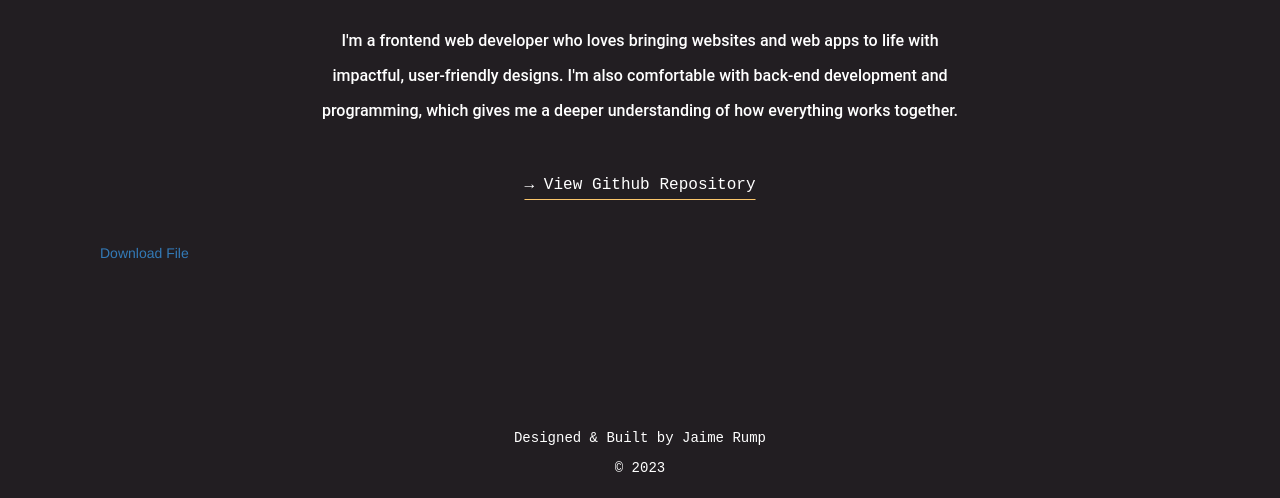
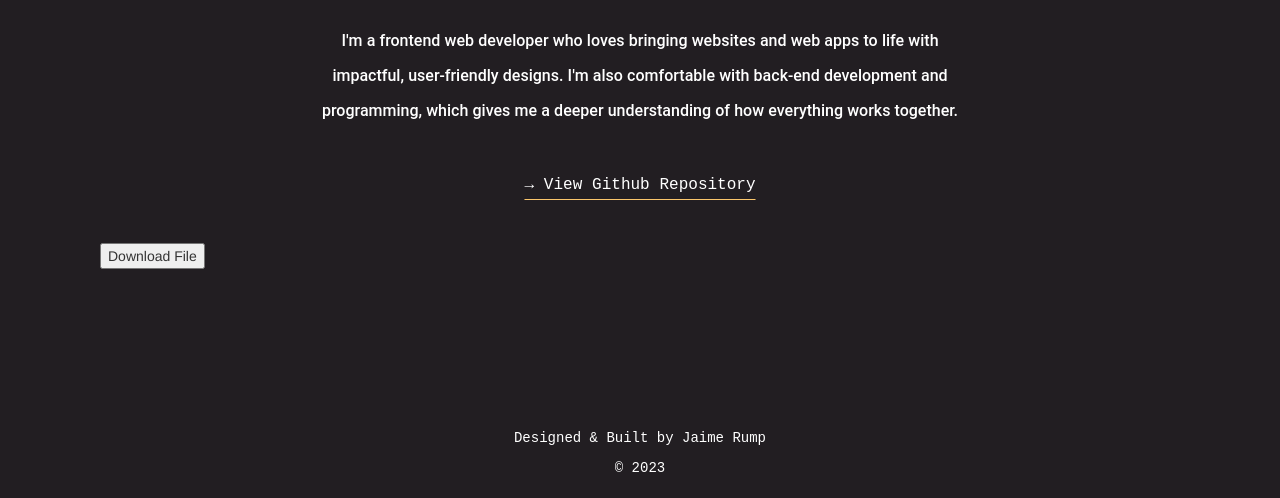
Before and after one commit to rumpy752/Portfolio, a plain HTML site: page index2.html in a window 1280 px wide. Shown: the part 302-800 px from the top of the page. Drawn offline with nearby package versions, Linux system fonts and the light colour scheme.

Commit message:
Update index2.html

```diff
--- a/index2.html
+++ b/index2.html
@@ -52,8 +52,7 @@
         <p id="resume_title"> Hey, I'm Jaime . </p>
         <p id="resume_p">I'm a frontend web developer who loves bringing websites and web apps to life with impactful, user-friendly designs. I'm also comfortable with back-end development and programming, which gives me a deeper understanding of how everything works together.  </p>
         <a id="resume_a" href="https://github.com/rumpy752?tab=repositories">&#8594; View Github Repository</a>
-        <a href="https://github.com/rumpy752/Portfolio/raw/main/JaimeRump_Resume.pdf" download>Download File</a>
-
+        <button onclick="downloadFile()">Download File</button>
 
     </div>
 
@@ -89,7 +88,7 @@
      <script>
     function downloadFile() {
       var link = document.createElement('a');
-      link.href = 'https://github.com/rumpy752/Portfolio/blob/main/JaimeRump_Resume.pdf';
+      link.href = 'https://github.com/rumpy752/Portfolio/raw/main/JaimeRump_Resume.pdf';
       link.download = 'JaimeRump_Resume.pdf';
       link.click();
     }
```
